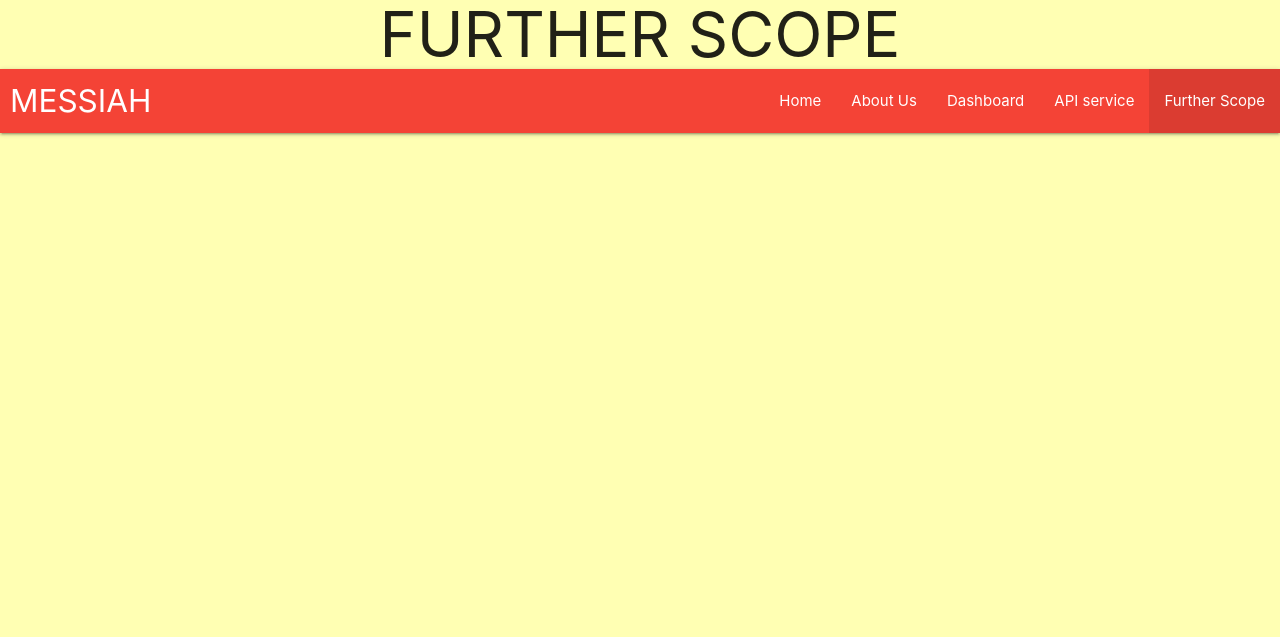
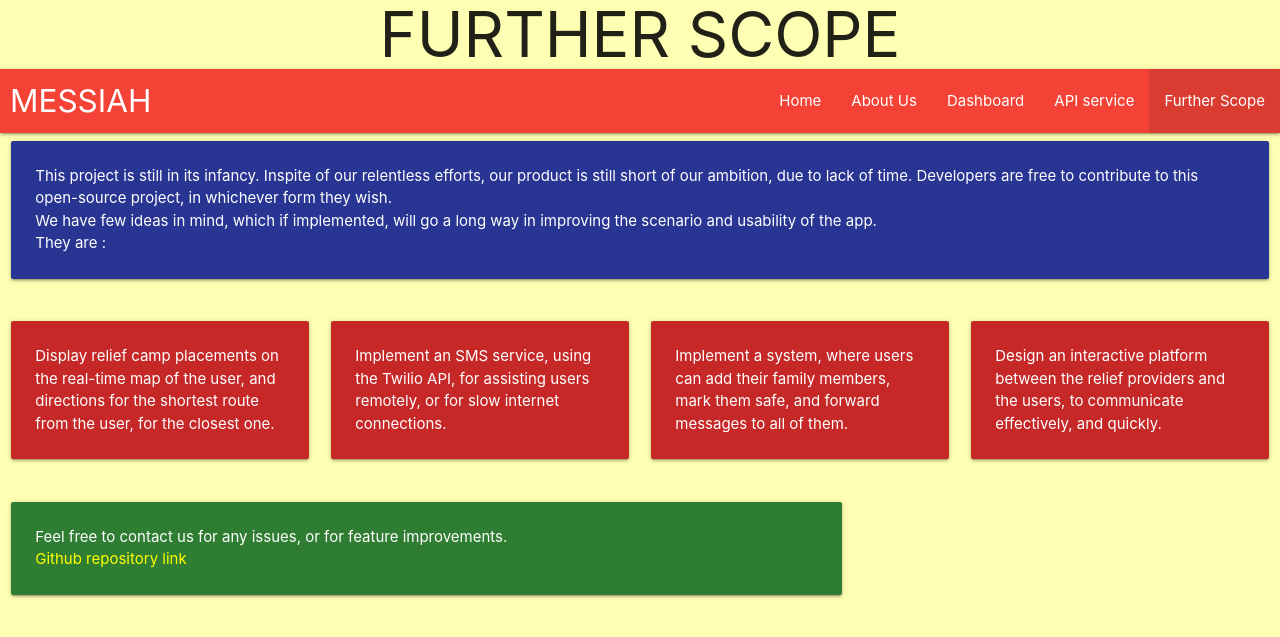
Before and after one commit to thealphadollar/messiah, a PHP site: page /scope.html in a window 1280 px wide. Shown: the top 637 px of the page. Run offline with PHP 8.4, Linux system fonts and the light colour scheme.

Commit message:
Made Scope for Improvements page

```diff
--- a/src/frontend/css/style.css
+++ b/src/frontend/css/style.css
@@ -23,3 +23,7 @@
 html {
 	background-color: #ffffb3;
 }
+a {
+	text-decoration: none;
+	color: yellow;
+}
--- a/src/frontend/scope.html
+++ b/src/frontend/scope.html
@@ -27,6 +27,55 @@
 			  </ul>
 	    	</div>
   		</nav>
+      <div class="row">
+    <div class="col s12 m12 l12">
+      <div class="card indigo darken-3">
+        <div class="card-content white-text">
+          <p>This project is still in its infancy. Inspite of our relentless efforts, our product is still short of our ambition, due to lack of time. Developers are free to contribute to this open-source project, in whichever form they wish.<br> We have few ideas in mind, which if implemented, will go a long way in improving the scenario and usability of the app.<br>They are :</p>
+        </div>
+      </div>
+    </div>
+  </div>
+   <div class="row">
+    <div class="col s12 m3 l3">
+      <div class="card red darken-3">
+        <div class="card-content white-text">
+          <p>Display relief camp placements on the real-time map of the user, and directions for the shortest route from the user, for the closest one.</p>
+        </div>
+      </div>
+    </div>
+    <div class="col s12 m3 l3">
+      <div class="card red darken-3">
+        <div class="card-content white-text">
+          <p>Implement an SMS service, using the Twilio API, for assisting users remotely, or for slow internet connections.</p>
+        </div>
+      </div>
+    </div>
+    <div class="col s12 m3 l3">
+      <div class="card red darken-3">
+        <div class="card-content white-text">
+          <p>Implement a system, where users can add their family members, mark them safe, and forward messages to all of them.</p>
+        </div>
+      </div>
+    </div>
+    <div class="col s12 m3 l3">
+      <div class="card red darken-3">
+        <div class="card-content white-text">
+          <p>Design an interactive platform between the relief providers and the users, to communicate effectively, and quickly.</p>
+        </div>
+      </div>
+    </div>
+  </div>
+  <div class="row">
+  <div class="col s12 m8 l8">
+      <div class="card green darken-3">
+        <div class="card-content white-text">
+          <p>Feel free to contact us for any issues, or for feature improvements.<br><a href="https://github.com/thealphadollar/messiah" class="git-link">Github repository link</a></p>
+        </div>
+      </div>
+    </div>
+  </div>
+
 
   			<ul class="sidenav" id="mobile-demo">
     			<li class="active"><a href="index.html">Home</a></li>
```
